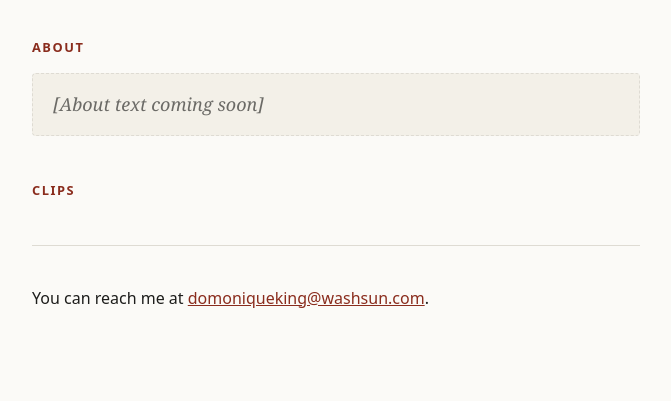
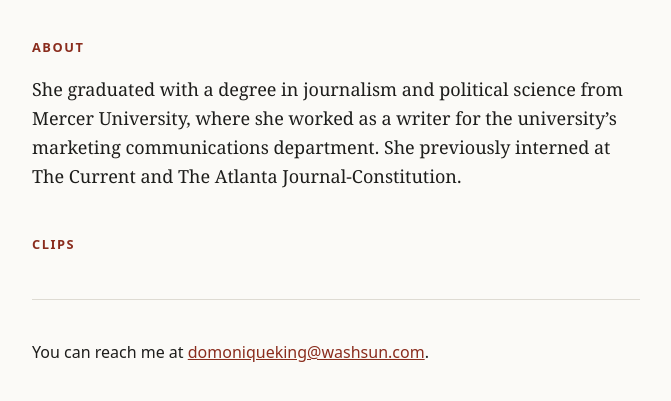
Before and after one commit to domoniqueking-pixel/DomoniqueKing, a plain HTML site: page index.html in a window 1280 px wide. Shown: the part 195-596 px from the top of the page, without its empty margins (304-975 px from the left). Drawn offline with Linux system fonts and the light colour scheme.

Commit message:
Add About text
Co-Authored-By: Claude Opus 5.5 <noreply@anthropic.com>
Claude-Session: https://claude.ai/code/session_01Vbd87fJtcKyQXmvxzbVMXT

```diff
--- a/index.html
+++ b/index.html
@@ -89,8 +89,7 @@
 
     <section id="about">
       <h2>About</h2>
-      <!-- ABOUT: replace the placeholder paragraph below with your bio. -->
-      <p class="placeholder">[About text coming soon]</p>
+      <p>She graduated with a degree in journalism and political science from Mercer University, where she worked as a writer for the university’s marketing communications department. She previously interned at The Current and The Atlanta Journal-Constitution.</p>
     </section>
 
     <section id="clips">
```
